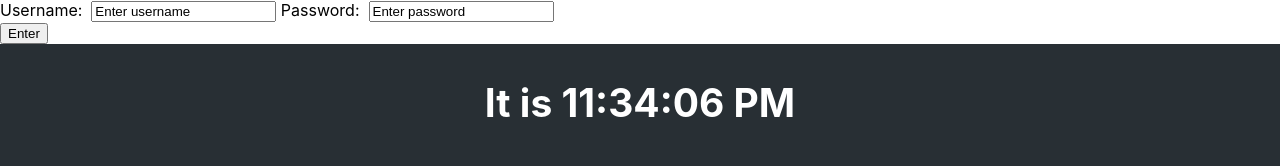
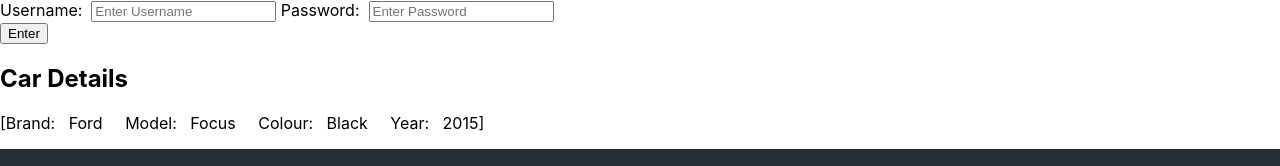
Before and after one commit to sanchayarun/React-Week-11, a React (Create React App) app: page / in a window 1280 px wide. Shown: the top 166 px of the page. Built offline with nearby package versions, Linux system fonts and the light colour scheme.

Commit message:
state car exercise

```diff
--- /dev/null
+++ b/src/Car/Car.jsx
@@ -0,0 +1,27 @@
+import { useState } from "react";
+
+const Car = () => {
+
+    const [Brand, setBrand] = useState("Ford");
+    const [Model, setModel] = useState("Focus");
+    const [Colour, setColour] = useState("Black");
+    const [Year, setYear] = useState("2015");
+
+
+    return(
+
+
+        <p>
+        <h2>Car Details</h2>
+            [Brand: &nbsp; {Brand} &nbsp;&nbsp;&nbsp;
+            Model: &nbsp; {Model} &nbsp;&nbsp;&nbsp;
+            Colour: &nbsp; {Colour} &nbsp;&nbsp;&nbsp;
+            Year: &nbsp; {Year}]
+        </p>
+
+    )
+
+}
+
+
+export default Car;
--- a/src/Login/Login.jsx
+++ b/src/Login/Login.jsx
@@ -2,8 +2,8 @@
 
 const  Login = () => {
 
-    const [username, setUsername] = useState('Enter username');
-    const [password, setPassword] = useState('Enter password');
+    const [username, setUsername] = useState('');
+    const [password, setPassword] = useState('');
 
     const handleSubmit = event=> {
         event.preventDefault();
@@ -17,9 +17,9 @@
 
     <form onSubmit={event =>handleSubmit(event)}>
         <label htmlFor = "username"> Username: &nbsp;</label>
-        <input type = "text" name = "username" value = {username} onChange = {event => setUsername(event.target.value)} />
+        <input type = "text" placeholder ="Enter Username " name = "username" value = {username} onChange = {event => setUsername(event.target.value) } />
         <label htmlFor = "password"> Password: &nbsp;</label>
-        <input type = "text" name = "password" value = {password} onChange = {event => setPassword(event.target.value)} />
+        <input type = "text" placeholder="Enter Password" name = "password" value = {password} onChange = {event => setPassword(event.target.value)} />
         <br/>
         <input type = "submit" value = "Enter"/>
 
--- a/src/index.js
+++ b/src/index.js
@@ -3,12 +3,15 @@
 import './index.css';
 import App from './App';
 import reportWebVitals from './reportWebVitals';
-import Login from './Login/Login'
+import Login from './Login/Login';
+import Car from './Car/Car';
+
 
 const root = ReactDOM.createRoot(document.getElementById('root'));
 root.render(
   <React.StrictMode>
     <Login />
+    <Car />
     <App />
 
   </React.StrictMode>
```
